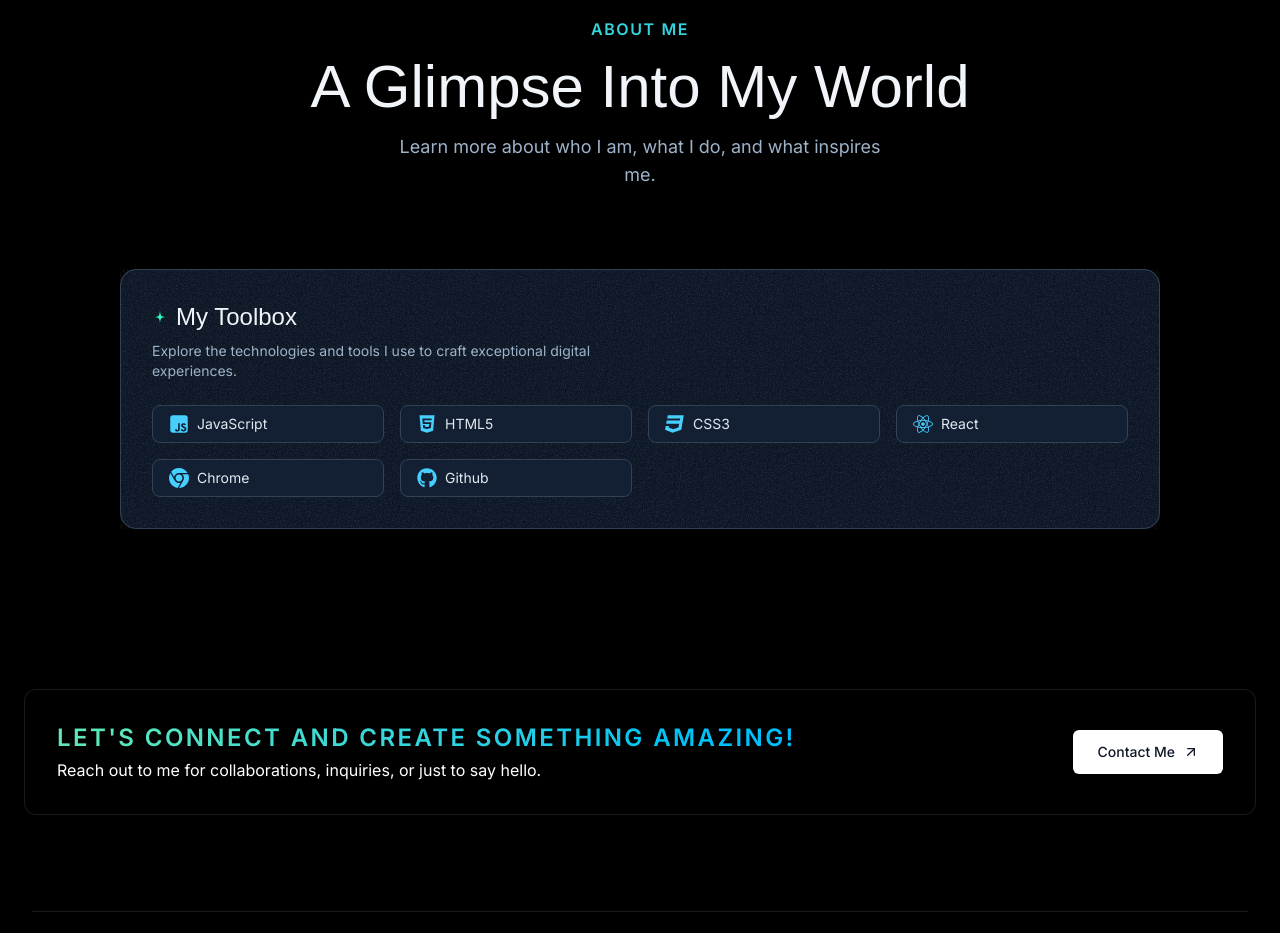
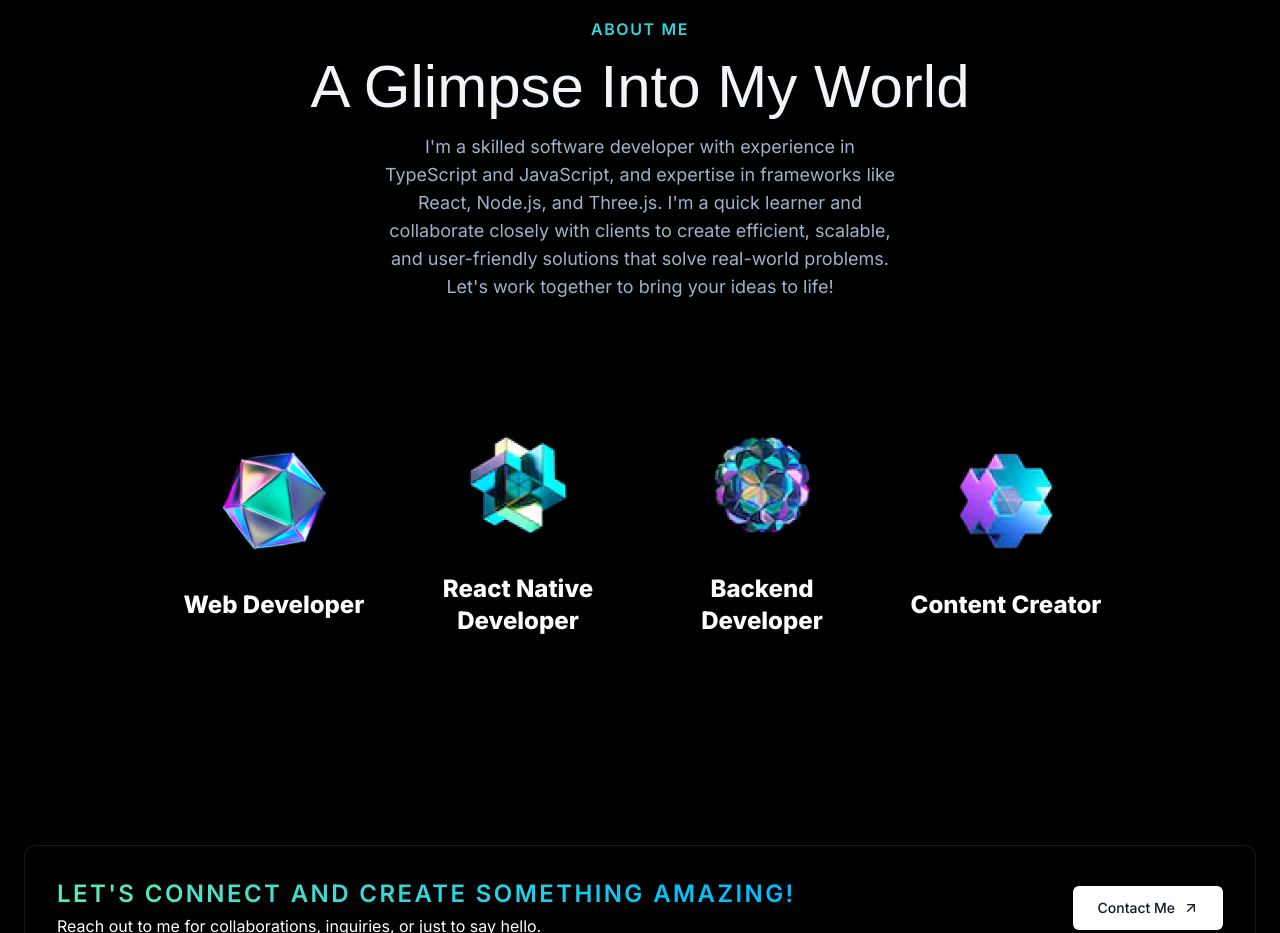
Before and after one commit to rahulrajput34/Portfolio-Website, a Next.js app: page / in a window 1280 px wide. Shown: the part 4820-5753 px from the top of the page. Built offline with nearby package versions, Linux system fonts and the light colour scheme; a web font is replaced by a local one.

Commit message:
modify: make the UI of about  section better

```diff
--- a/sections/About.tsx
+++ b/sections/About.tsx
@@ -1,21 +1,17 @@
 "use client";
 
-import StarIcon from "@/assets/icons/star.svg";
-import JavaScriptIcon from "@/assets/icons/square-js.svg";
-import Html5Icon from "@/assets/icons/html5.svg";
-import Css3Icon from "@/assets/icons/css3.svg";
-import ReactIcon from "@/assets/icons/react.svg";
-import ChromeIcon from "@/assets/icons/chrome.svg";
-import GithubIcon from "@/assets/icons/github.svg";
+import Image, { StaticImageData } from "next/image";
 import grainImage from "@/assets/images/grain.jpg";
+import webIcon from "@/assets/role/web.png";
+import mobileIcon from "@/assets/role/mobile.png";
+import backendIcon from "@/assets/role/backend.png";
+import creatorIcon from "@/assets/role/creator.png";
 
-const tools = [
-  { Icon: JavaScriptIcon, label: "JavaScript" },
-  { Icon: Html5Icon, label: "HTML5" },
-  { Icon: Css3Icon, label: "CSS3" },
-  { Icon: ReactIcon, label: "React" },
-  { Icon: ChromeIcon, label: "Chrome" },
-  { Icon: GithubIcon, label: "Github" },
+const roles: { icon: StaticImageData; title: string }[] = [
+  { icon: webIcon, title: "Web Developer" },
+  { icon: mobileIcon, title: "React Native Developer" },
+  { icon: backendIcon, title: "Backend Developer" },
+  { icon: creatorIcon, title: "Content Creator" },
 ];
 
 export const AboutSection = () => {
@@ -29,31 +25,31 @@ export const AboutSection = () => {
           A Glimpse Into My World
         </h2>
         <p className="mx-auto mt-4 max-w-lg text-center text-[#9eb3c9] md:text-lg">
-          Learn more about who I am, what I do, and what inspires me.
+          I&apos;m a skilled software developer with experience in TypeScript
+          and JavaScript, and expertise in frameworks like React, Node.js, and
+          Three.js. I&apos;m a quick learner and collaborate closely with
+          clients to create efficient, scalable, and user-friendly solutions
+          that solve real-world problems. Let&apos;s work together to bring your
+          ideas to life!
         </p>
-
-        <article className="relative mt-20 rounded-2xl bg-[#0f1b2d]/90 p-8 backdrop-blur lg:mx-auto lg:w-5/6">
-          <div
-            className="absolute inset-0 -z-10 opacity-10"
-            style={{ backgroundImage: `url(${grainImage.src})` }}
-          />
-          <div className="absolute inset-0 -z-10 rounded-2xl border border-[#324256]" />
-          <h3 className="flex items-center gap-2 font-serif text-2xl text-[#f1f5f9]">
-            <StarIcon className="size-4 text-[#2df9c2]" />
-            My Toolbox
-          </h3>
-          <p className="mt-2 max-w-md text-sm text-[#9eb3c9]">
-            Explore the technologies and tools I use to craft exceptional
-            digital experiences.
-          </p>
-          <div className="mt-6 grid grid-cols-2 gap-4 sm:grid-cols-3 md:grid-cols-4">
-            {tools.map(({ Icon, label }) => (
+        <article className="relative mt-20 lg:mx-auto lg:w-5/6 rounded-2xl bg-black p-12 backdrop-blur">
+          <div className="grid grid-cols-1 sm:grid-cols-2 lg:grid-cols-3 xl:grid-cols-4 gap-y-16 gap-x-8 place-items-center">
+            {roles.map(({ icon, title }, index) => (
               <div
-                key={label}
-                className="flex items-center gap-2 rounded-lg border border-[#324256] bg-[#132033] px-4 py-2"
+                key={index}
+                className="relative flex flex-col items-center gap-8 group"
               >
-                <Icon className="size-5 text-[#46cfff]" />
-                <span className="text-sm text-[#e2e8f0]">{label}</span>
+                <div className="relative">
+                  <div className="absolute inset-0 rounded-full bg-black blur-2xl opacity-0 group-hover:opacity-100 transition" />
+                  <Image
+                    src={icon}
+                    alt={title}
+                    className="w-24 h-24 object-contain md:w-28 md:h-28"
+                  />
+                </div>
+                <h3 className="text-xl md:text-2xl font-extrabold text-white text-center max-w-[12ch]">
+                  {title}
+                </h3>
               </div>
             ))}
           </div>
```
